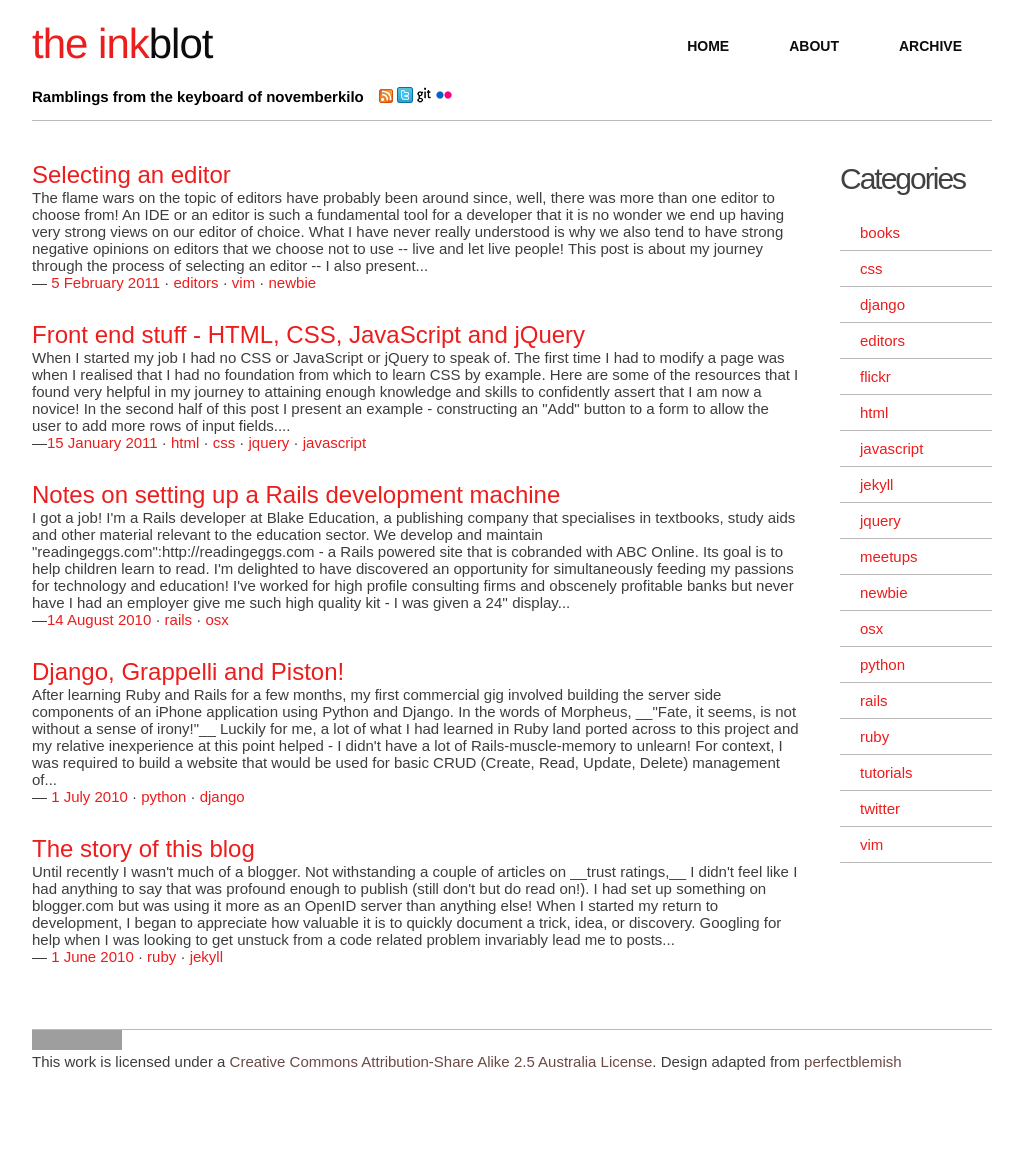
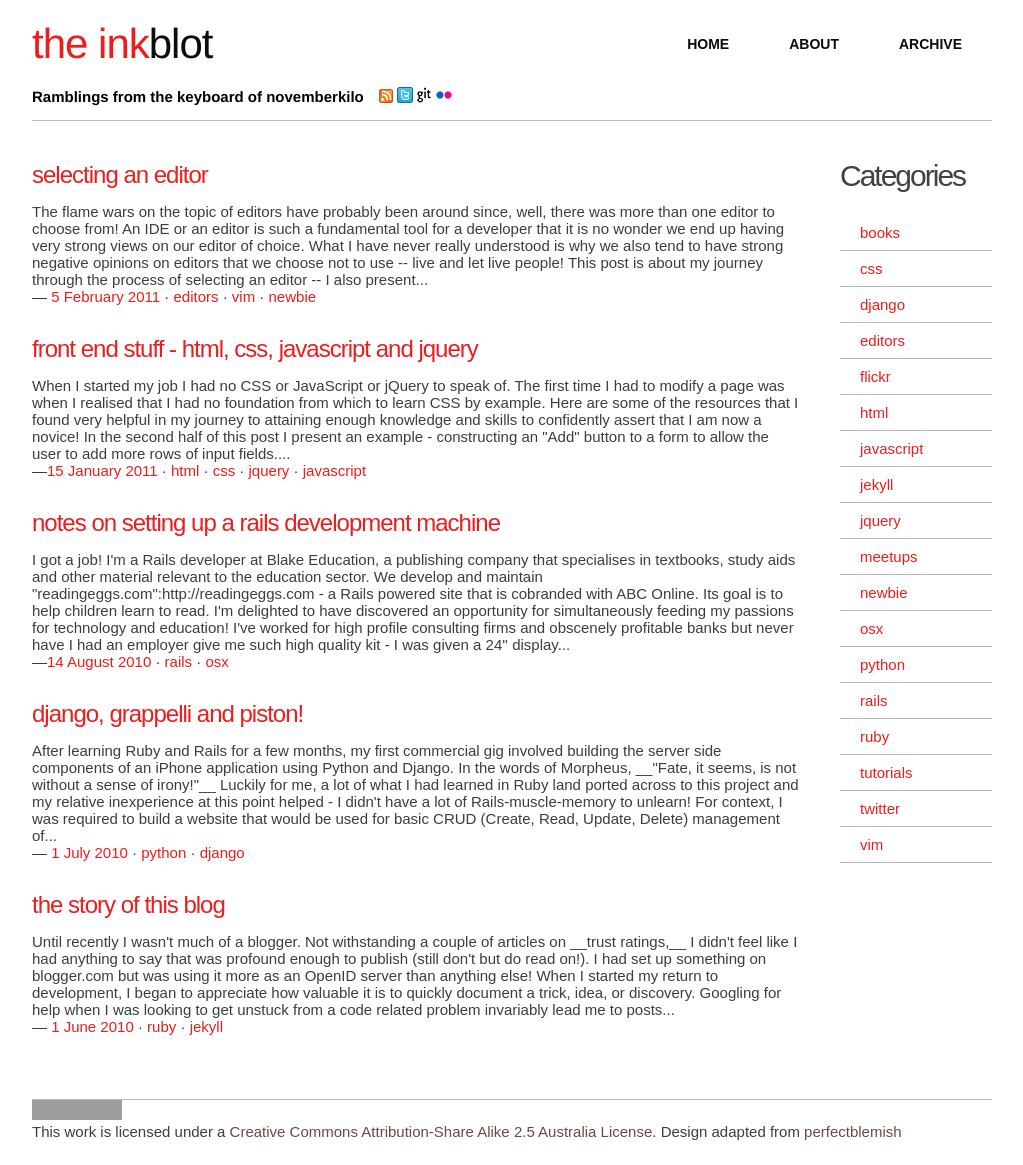
Before and after one commit to novemberkilo/novemberkilo.github.com, a Jekyll site: the page built from index.html, in a window 1280 px wide. Shown: the whole page, without its empty margins (128-1151 px from the left). Built offline with Jekyll 4.4.1, drawn with Linux system fonts in a browser that asks for light colours; some web fonts are replaced; before the commit the page ends 1095 px from its top, so only the background shows below that; grey boxes are pictures that could not be loaded.

Commit message:
More tweaking

```diff
--- a/_config.yml
+++ b/_config.yml
@@ -5,3 +5,5 @@ server_port: 3000
 pygments: true
 google_analytics_code: UA-16831355-1
 lsi: false
+source: .
+destination: ./_site
--- a/css/style.css
+++ b/css/style.css
@@ -35,7 +35,7 @@ h3 {
 
 p, ul, ol {
 	margin-top: 0;
-	line-height: 180%;
+	line-height: 150%;
 }
 
 ul, ol {
@@ -202,6 +202,11 @@ a:hover {
 
 #page-bgtop {
 }
+
+#page .title {
+  padding-bottom: 17px
+}
+
 /* Content */
 
 #content {
@@ -217,16 +222,15 @@ a:hover {
 }
 
 .post .title {
-	height: 41px;
-	padding: 0px 0px 0px 0px;
+	height: 25px;
+  padding-bottom: 0px;
 }
 
 .post .title a {
-	letter-spacing: -2px;
+	letter-spacing: -1px;
 	text-decoration: none;
 	text-transform: lowercase;
-	color: #414141;
-	border: none;
+  border: none;
 }
 
 .post .entry {
@@ -242,13 +246,14 @@ a:hover {
 }
 
 .post code {
-	border: 1px solid #ddd;
-	background-color: #eef;
+	/*border: 1px solid #ddd;*/
+	/*background-color: #eef;*/
 	font-size: 0.9em;
 	font-family: Menlo, Monaco, Consolas, monospace;
 	padding: 0 .2em;
 	white-space: pre-wrap;
 	word-wrap: break-word;
+  line-height: 150%;
 }
 /* Sidebar */
 
--- a/index.html
+++ b/index.html
@@ -4,7 +4,7 @@ title: nk's ramblings
 ---
 {% for post in site.posts limit:5 %}
 <div class="post">
-    <h3><a href="{{ post.url }}">{{ post.title }}</a></h3>
+    <h3 class="title"><a href="{{ post.url }}">{{ post.title }}</a></h3>
     {{ post.content | truncatewords: 100 }}
     <br/>
     <span class="date">&mdash;<a href="{{ post.url }}">{{ post.date | date: "%e" | ordinalize }} {{post.date | date: "%B"}} {{post.date | date: "%Y"}}</a></span>
```
Also changed, not shown: _layouts/post.html (+8 -8 lines), 1 other file.
